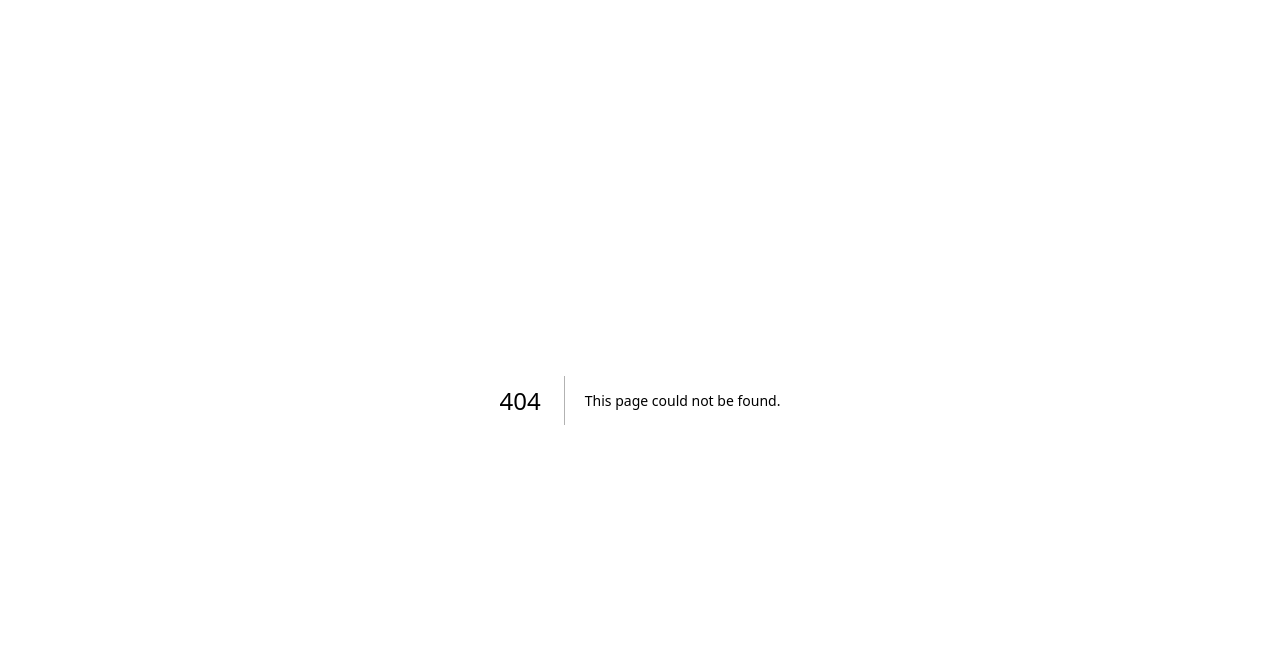
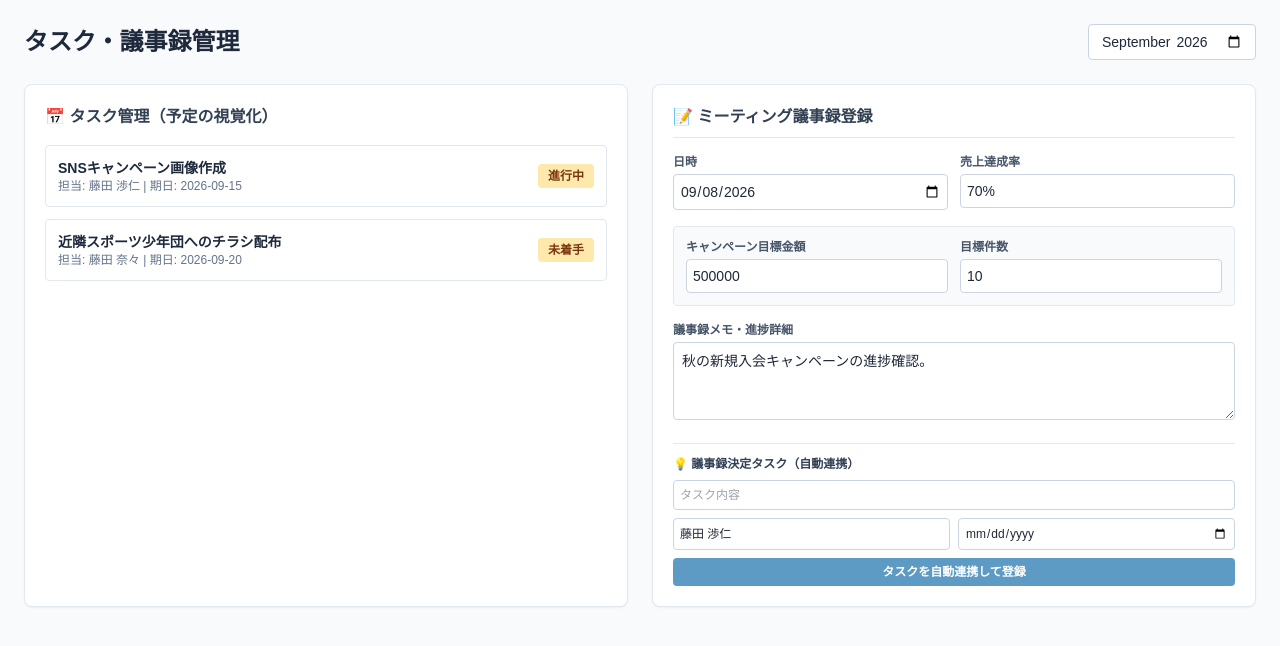
Before and after one commit to 2025golazo-bot/GOLAZO, a Next.js app: page /tasks in a window 1280 px wide. Before the commit this address had no page. Shown: the top 646 px of the page. Built offline with nearby package versions, Linux system fonts and the light colour scheme.

Commit message:
Create page.tsx

```diff
--- /dev/null
+++ b/app/tasks/page.tsx
@@ -0,0 +1,173 @@
+'use client';
+
+import React, { useState } from 'react';
+
+interface Task {
+  id: string;
+  title: string;
+  assignee: string;
+  dueDate: string;
+  status: '未着手' | '進行中' | '完了';
+}
+
+export default function TasksAndMinutesPage() {
+  const [selectedMonth, setSelectedMonth] = useState('2026-09');
+
+  const [tasks, setTasks] = useState<Task[]>([
+    { id: 't-1', title: 'SNSキャンペーン画像作成', assignee: '藤田 渉仁', dueDate: '2026-09-15', status: '進行中' },
+    { id: 't-2', title: '近隣スポーツ少年団へのチラシ配布', assignee: '藤田 奈々', dueDate: '2026-09-20', status: '未着手' }
+  ]);
+
+  const [meetingDate, setMeetingDate] = useState('2026-09-08');
+  const [targetAmount, setTargetAmount] = useState('500000');
+  const [targetCount, setTargetCount] = useState('10');
+  const [salesProgress, setSalesProgress] = useState('70%');
+  const [meetingMemo, setMeetingMemo] = useState('秋の新規入会キャンペーンの進捗確認。');
+
+  const [newtaskTitle, setNewTaskTitle] = useState('');
+  const [newAssignee, setNewAssignee] = useState('藤田 渉仁');
+  const [newDueDate, setNewDueDate] = useState('');
+
+  const handleCreateTaskFromMinutes = () => {
+    if (!newtaskTitle || !newDueDate) return;
+    const newTask: Task = {
+      id: `task-${Date.now()}`,
+      title: newtaskTitle,
+      assignee: newAssignee,
+      dueDate: newDueDate,
+      status: '未着手'
+    };
+    setTasks([...tasks, newTask]);
+    setNewTaskTitle('');
+    setNewDueDate('');
+    alert('議事録からタスク管理へ連携・登録しました！');
+  };
+
+  return (
+    <div className="p-6 bg-slate-50 min-h-screen">
+      <div className="flex justify-between items-center mb-6">
+        <h1 className="text-2xl font-bold text-slate-800">タスク・議事録管理</h1>
+        <input
+          type="month"
+          value={selectedMonth}
+          onChange={(e) => setSelectedMonth(e.target.value)}
+          className="border border-slate-300 rounded px-3 py-1.5 text-sm focus:outline-none focus:ring-2 focus:ring-[#5e9bc4] bg-white"
+        />
+      </div>
+
+      <div className="grid grid-cols-1 lg:grid-cols-2 gap-6">
+        <div className="bg-white p-5 rounded-lg shadow-sm border border-slate-200">
+          <h2 className="font-bold text-slate-700 mb-4 flex items-center gap-2">
+            📅 タスク管理（予定の視覚化）
+          </h2>
+
+          <div className="space-y-3 mb-6">
+            {tasks.map((task) => (
+              <div key={task.id} className="p-3 border rounded border-slate-200 flex items-center justify-between hover:bg-slate-50">
+                <div>
+                  <p className="font-semibold text-sm text-slate-800">{task.title}</p>
+                  <p className="text-xs text-slate-500">担当: {task.assignee} | 期日: {task.dueDate}</p>
+                </div>
+                <span className={`text-xs px-2.5 py-1 rounded font-bold ${
+                  task.status === '完了' ? 'bg-slate-100 text-slate-600' : 'bg-[#FFE8AB] text-amber-900'
+                }`}>
+                  {task.status}
+                </span>
+              </div>
+            ))}
+          </div>
+        </div>
+
+        <div className="bg-white p-5 rounded-lg shadow-sm border border-slate-200 space-y-4">
+          <h2 className="font-bold text-slate-700 border-b pb-2">📝 ミーティング議事録登録</h2>
+
+          <div className="grid grid-cols-2 gap-3">
+            <div>
+              <label className="text-xs font-semibold text-slate-600 block mb-1">日時</label>
+              <input
+                type="date"
+                value={meetingDate}
+                onChange={(e) => setMeetingDate(e.target.value)}
+                className="w-full border border-slate-300 rounded p-1.5 text-sm"
+              />
+            </div>
+            <div>
+              <label className="text-xs font-semibold text-slate-600 block mb-1">売上達成率</label>
+              <input
+                type="text"
+                value={salesProgress}
+                onChange={(e) => setSalesProgress(e.target.value)}
+                className="w-full border border-slate-300 rounded p-1.5 text-sm"
+              />
+            </div>
+          </div>
+
+          <div className="grid grid-cols-2 gap-3 bg-slate-50 p-3 rounded border border-slate-200">
+            <div>
+              <label className="text-xs font-semibold text-slate-600 block mb-1">キャンペーン目標金額</label>
+              <input
+                type="number"
+                value={targetAmount}
+                onChange={(e) => setTargetAmount(e.target.value)}
+                className="w-full border border-slate-300 rounded p-1.5 text-sm bg-white"
+              />
+            </div>
+            <div>
+              <label className="text-xs font-semibold text-slate-600 block mb-1">目標件数</label>
+              <input
+                type="number"
+                value={targetCount}
+                onChange={(e) => setTargetCount(e.target.value)}
+                className="w-full border border-slate-300 rounded p-1.5 text-sm bg-white"
+              />
+            </div>
+          </div>
+
+          <div>
+            <label className="text-xs font-semibold text-slate-600 block mb-1">議事録メモ・進捗詳細</label>
+            <textarea
+              rows={3}
+              value={meetingMemo}
+              onChange={(e) => setMeetingMemo(e.target.value)}
+              className="w-full border border-slate-300 rounded p-2 text-sm focus:ring-2 focus:ring-[#5e9bc4]"
+            />
+          </div>
+
+          <div className="border-t pt-3">
+            <h3 className="text-xs font-bold text-slate-700 mb-2">💡 議事録決定タスク（自動連携）</h3>
+            <div className="space-y-2">
+              <input
+                type="text"
+                placeholder="タスク内容"
+                value={newtaskTitle}
+                onChange={(e) => setNewTaskTitle(e.target.value)}
+                className="w-full border border-slate-300 rounded p-1.5 text-xs"
+              />
+              <div className="flex gap-2">
+                <input
+                  type="text"
+                  placeholder="担当者"
+                  value={newAssignee}
+                  onChange={(e) => setNewAssignee(e.target.value)}
+                  className="w-1/2 border border-slate-300 rounded p-1.5 text-xs"
+                />
+                <input
+                  type="date"
+                  value={newDueDate}
+                  onChange={(e) => setNewDueDate(e.target.value)}
+                  className="w-1/2 border border-slate-300 rounded p-1.5 text-xs"
+                />
+              </div>
+              <button
+                onClick={handleCreateTaskFromMinutes}
+                className="w-full bg-[#5e9bc4] hover:bg-sky-600 text-white font-bold py-1.5 rounded text-xs transition"
+              >
+                タスクを自動連携して登録
+              </button>
+            </div>
+          </div>
+        </div>
+      </div>
+    </div>
+  );
+}
```
